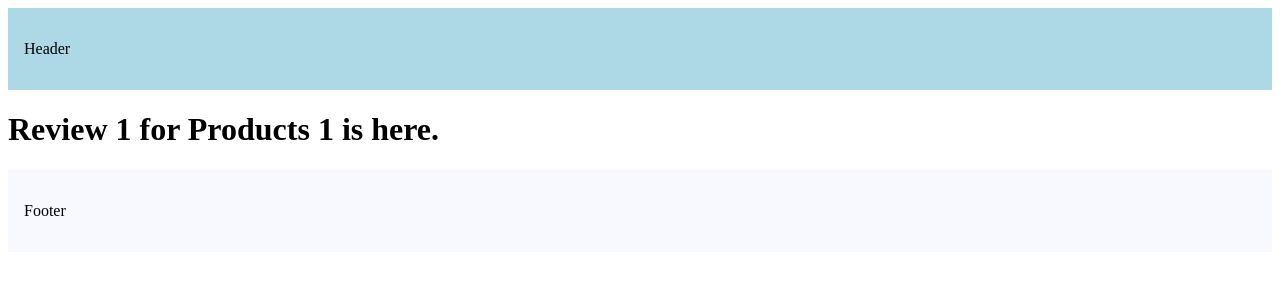
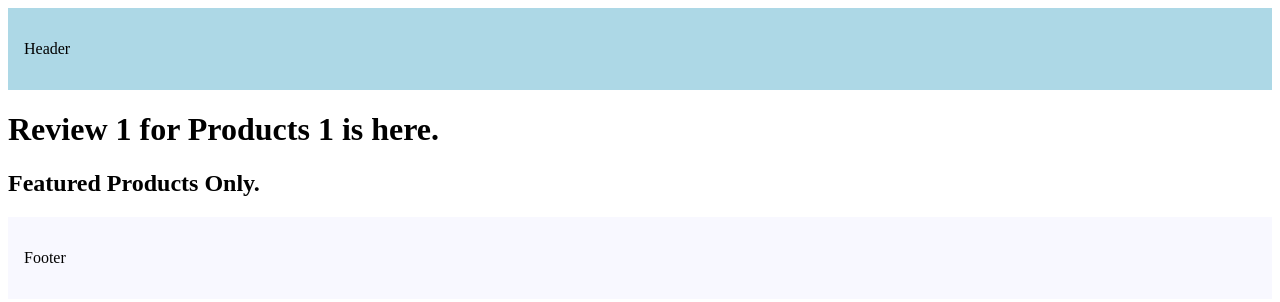
Before and after one commit to Vivek-Gupta-15/Next-js-practise, a Next.js app: page /products/1/reviews/1 in a window 1280 px wide. Shown: the top 302 px of the page. Built offline with nearby package versions, Linux system fonts and the light colour scheme.

Commit message:
Nested Layout

```diff
--- /dev/null
+++ b/src/app/products/[productId]/layout.tsx
@@ -0,0 +1,12 @@
+export default function ProductDetailsLayout({
+    children,
+} : {
+    children : React.ReactNode;
+}){
+    return (
+        <>
+        {children}
+        <h2> Featured Products Only.</h2>
+        </>
+    )
+}
```
